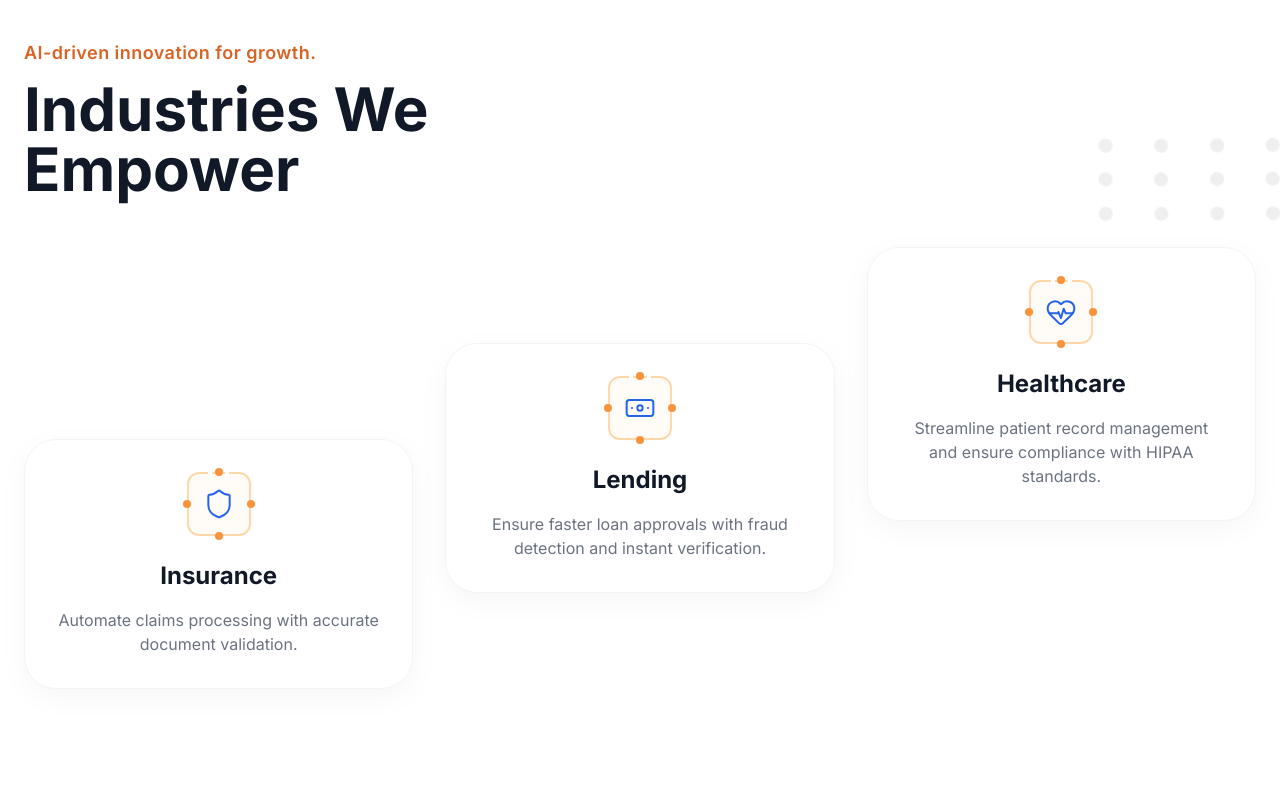
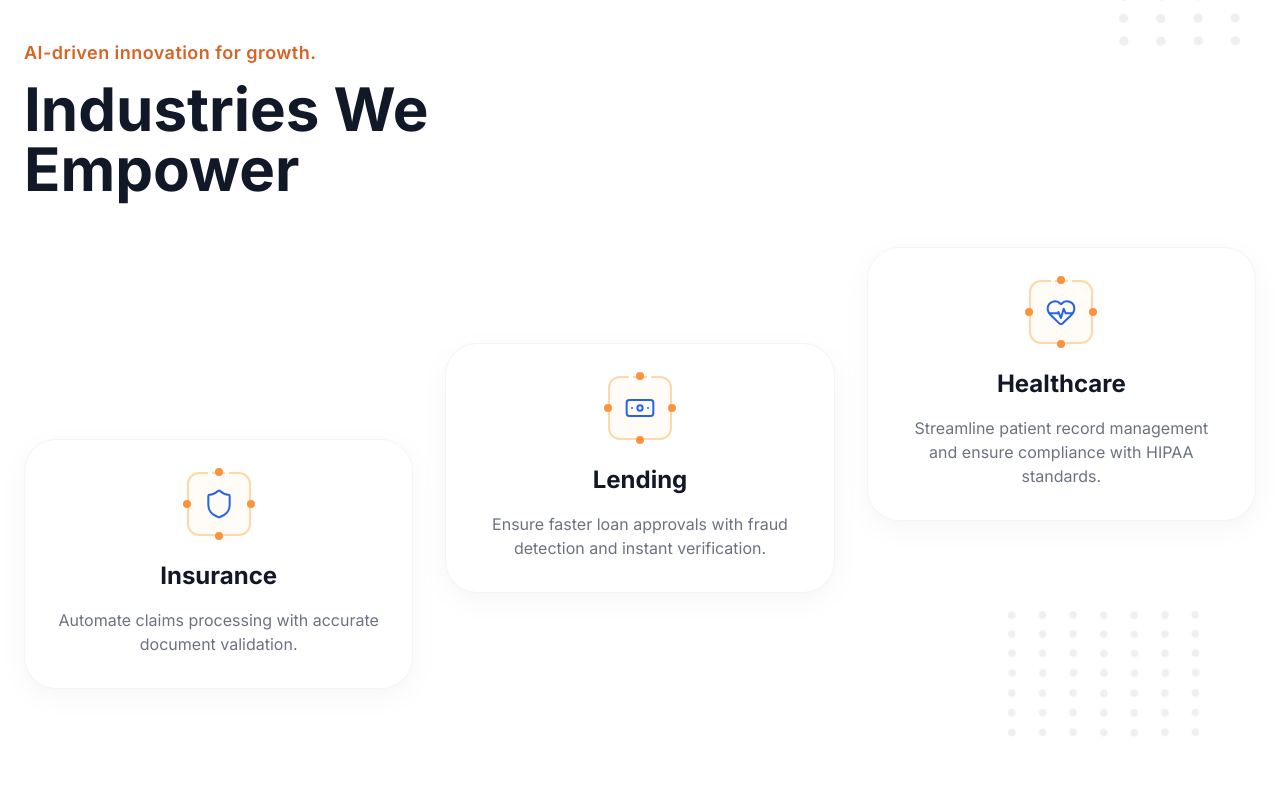
Before and after one commit to Suraj231194/Framer-Motion-, a React (Vite) app: page / in a window 1280 px wide. Shown: the part 1041-1840 px from the top of the page. Built offline with nearby package versions, Linux system fonts and the light colour scheme.

Commit message:
Updated Industries section background with new dot patterns and improved ring positioning.

```diff
--- a/src/components/Industries.jsx
+++ b/src/components/Industries.jsx
@@ -2,7 +2,8 @@ import React, { useRef } from 'react';
 import { motion, useScroll, useTransform } from 'framer-motion';
 import { industriesData } from '../constants/data';
 
-import dots1 from '../assets/dots_1.png';
+import dotsIndustry1 from '../assets/dots_industry_1.png';
+import dotsIndustry2 from '../assets/dots_industry_2.png';
 import blueCircle from '../assets/blue_circle.png';
 
 const ChipIcon = ({ Icon }) => (
@@ -29,21 +30,28 @@ const ChipIcon = ({ Icon }) => (
 const Industries = () => {
     const sectionRef = useRef(null);
     const { scrollYProgress } = useScroll({ target: sectionRef, offset: ["start end", "end start"] });
-    const yBg = useTransform(scrollYProgress, [0, 1], [0, -100]);
+    const yBg = useTransform(scrollYProgress, [0, 1], [0, -50]);
 
     return (
         <section ref={sectionRef} className="relative py-20 lg:py-32 overflow-hidden bg-white" id="industries">
-            {/* Background Blue Circle */}
+            {/* Background Elements */}
+
+            {/* 1. Large Blue Ring styling - Left aligned behind text */}
             <motion.div
                 style={{ y: yBg }}
-                className="absolute left-[-15%] top-0 w-[900px] h-[900px] -z-10 pointer-events-none opacity-60"
+                className="absolute left-[-15%] top-1/2 -translate-y-1/2 w-[800px] h-[800px] -z-10 pointer-events-none opacity-80"
             >
-                <img src={blueCircle} alt="Background Effect" className="w-full h-full object-contain" />
+                <img src={blueCircle} alt="Background Ring" className="w-full h-full object-contain" />
             </motion.div>
 
-            {/* Dot Pattern (Right) */}
-            <div className="absolute right-0 top-1/4 z-0 pointer-events-none opacity-40 hidden lg:block">
-                <img src={dots1} alt="Dots Pattern" className="w-48 h-auto" />
+            {/* 2. Top Right Dots */}
+            <div className="absolute right-10 top-20 z-0 pointer-events-none opacity-40 hidden lg:block">
+                <img src={dotsIndustry1} alt="Dots Pattern" className="w-32 h-auto" />
+            </div>
+
+            {/* 3. Bottom Right Dots */}
+            <div className="absolute right-20 bottom-20 z-0 pointer-events-none opacity-40 hidden lg:block">
+                <img src={dotsIndustry2} alt="Dots Pattern" className="w-48 h-auto" />
             </div>
 
             <div className="container mx-auto px-6">
```
Also changed, not shown: src/assets/dots_industry_1.png (added), src/assets/dots_industry_2.png (added).
